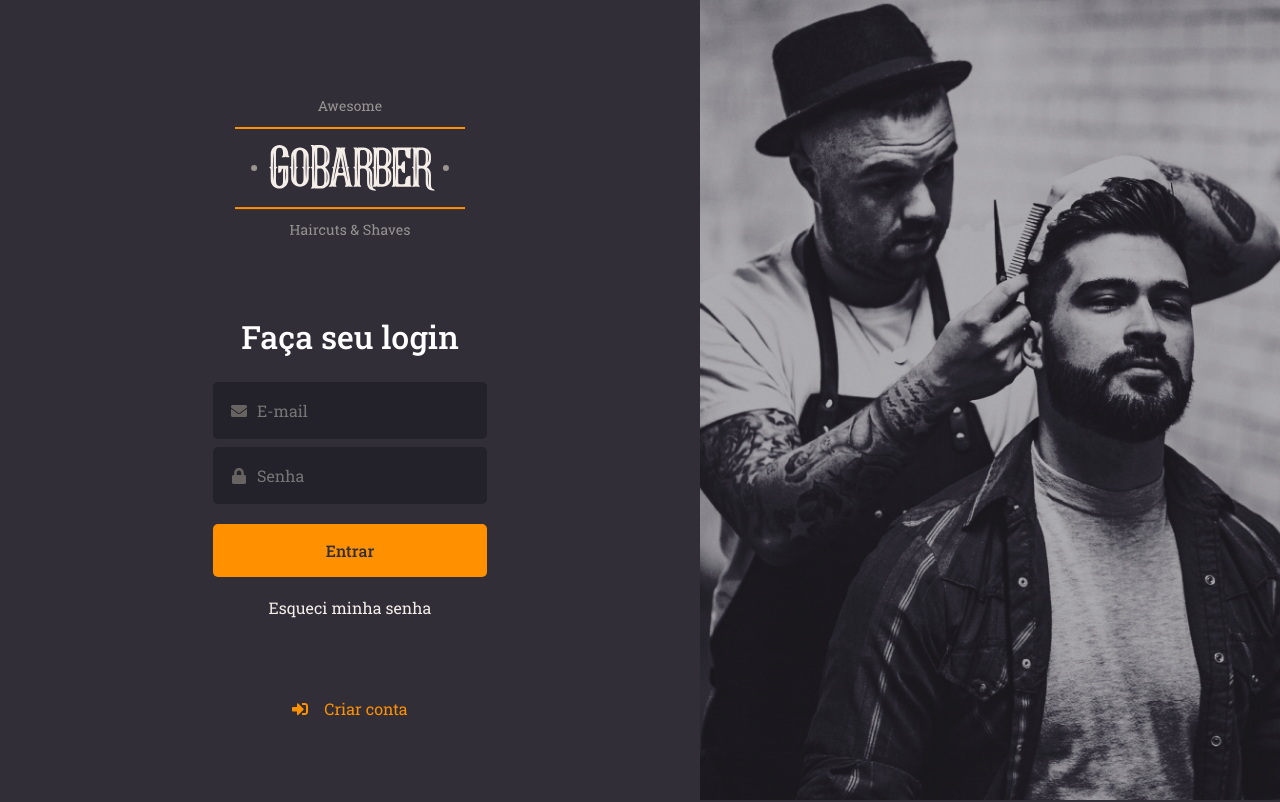
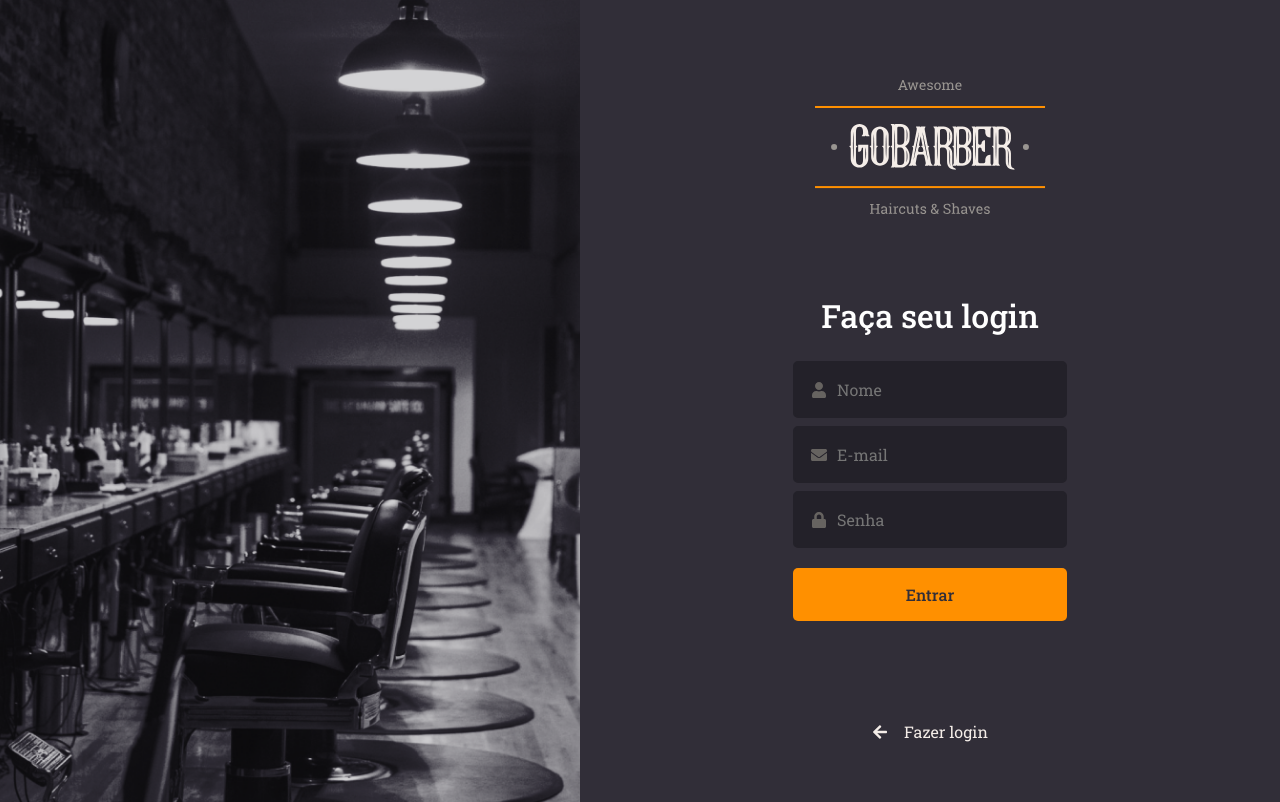
Before and after one commit to mardesonmax/gostack-apps, a React (Create React App) app in the folder 06-gobarber-web/: page / in a window 1280 px wide. Built offline with nearby package versions, Linux system fonts and the light colour scheme.

Commit message:
Pagina de cadastro

```diff
--- a/06-gobarber-web/src/App.tsx
+++ b/06-gobarber-web/src/App.tsx
@@ -1,10 +1,11 @@
 import React from 'react';
-import SignIn from './pages/SignIn';
+// import SignIn from './pages/SignIn';
+import SignUp from './pages/SignUp';
 import GlobalStyles from './styles/global';
 
 const App: React.FC = () => (
   <>
-    <SignIn />
+    <SignUp />
     <GlobalStyles />
   </>
 );
--- /dev/null
+++ b/06-gobarber-web/src/pages/SignUp/index.tsx
@@ -0,0 +1,29 @@
+import React from 'react';
+import { FaEnvelope, FaLock, FaUser, FaArrowLeft } from 'react-icons/fa';
+
+import { Background, Container, Content } from './styled';
+import logoSvg from '../../assets/logo.svg';
+import Input from '../../components/Input';
+import Button from '../../components/Button';
+
+const SignUp: React.FC = () => (
+  <Container>
+    <Background />
+    <Content>
+      <img src={logoSvg} alt="GoBarber" />
+      <form>
+        <h1>Faça seu login</h1>
+        <Input name="name" icon={FaUser} placeholder="Nome" />
+        <Input name="email" icon={FaEnvelope} placeholder="E-mail" />
+        <Input name="email" icon={FaLock} type="password" placeholder="Senha" />
+
+        <Button type="submit">Entrar</Button>
+      </form>
+      <a href="register">
+        <FaArrowLeft /> Fazer login
+      </a>
+    </Content>
+  </Container>
+);
+
+export default SignUp;
--- /dev/null
+++ b/06-gobarber-web/src/pages/SignUp/styled.ts
@@ -0,0 +1,65 @@
+import styled from 'styled-components';
+import { shade } from 'polished';
+
+import signUpBackground from '../../assets/sign-up-background.png';
+
+export const Container = styled.div`
+  display: flex;
+  min-height: 100vh;
+`;
+
+export const Content = styled.div`
+  display: flex;
+  flex-direction: column;
+  justify-content: center;
+  align-items: center;
+  width: 100%;
+  padding: 60px 10px;
+  max-width: 700px;
+
+  img {
+    margin-top: 20px;
+  }
+
+  form {
+    margin: 80px 0;
+    max-width: 360px;
+    text-align: center;
+
+    h1 {
+      margin-bottom: 24px;
+    }
+
+    a {
+      color: #f4ede8;
+      text-decoration: none;
+      transition: 0.2s ease all;
+
+      &:hover {
+        color: ${shade(0.2, '#f4ede8')};
+      }
+    }
+  }
+
+  > a {
+    display: flex;
+    align-items: center;
+    color: #f4ede8;
+    transition: 0.2s ease all;
+    text-decoration: none;
+
+    svg {
+      margin-right: 16px;
+    }
+
+    &:hover {
+      color: ${shade(0.2, '#f4ede8')};
+    }
+  }
+`;
+
+export const Background = styled.div`
+  flex: 1;
+  background: url(${signUpBackground}) no-repeat center;
+  background-size: cover;
+`;
```
Also changed, not shown: 06-gobarber-web/src/assets/sign-up-background.png (added).
